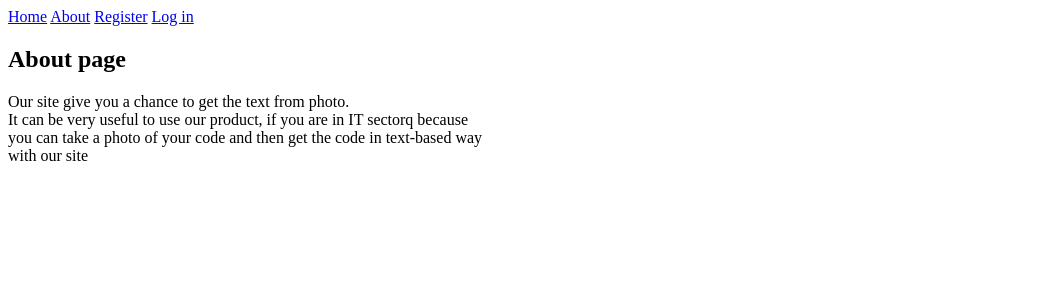
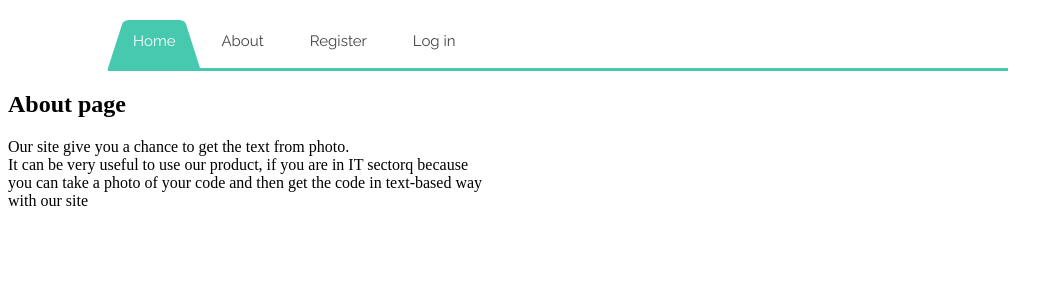
Before and after one commit to toni123321/TheOCRproject, a Django app: page /about/ in a window 1280 px wide. Shown: the top 300 px of the page, without its empty margins (0-1063 px from the left). Run offline with Django 3.2, Linux system fonts and the light colour scheme.

Commit message:
Design of navbar make a base design of the navbar

```diff
--- a/ocr_project/ocr_app/static/css/main.css
+++ b/ocr_project/ocr_app/static/css/main.css
@@ -1 +1,101 @@
 /* the base file for our css styling */
+
+@import url(http://fonts.googleapis.com/css?family=Raleway);
+#cssmenu,
+#cssmenu ul,
+#cssmenu ul li,
+#cssmenu ul li a {
+  margin: 0;
+  padding: 0;
+  border: 0;
+  list-style: none;
+  line-height: 2;
+  display: block;
+  position: relative;
+  -webkit-box-sizing: border-box;
+  -moz-box-sizing: border-box;
+  box-sizing: border-box;
+}
+#cssmenu:after,
+#cssmenu > ul:after {
+  content: ".";
+  display: block;
+  clear: both;
+  visibility: hidden;
+  line-height: 0;
+  height: 0;
+}
+#cssmenu {
+  width: auto;
+  border-bottom: 3px solid #47c9af;
+  font-family: Raleway, sans-serif;
+  line-height: 1;
+  width:900px;
+  margin-left:100px;
+}
+#cssmenu ul {
+  background: #ffffff;
+}
+#cssmenu > ul > li {
+  float: left;
+}
+#cssmenu.align-center > ul {
+  font-size: 0;
+  text-align: center;
+}
+#cssmenu.align-center > ul > li {
+  display: inline-block;
+  float: none;
+}
+#cssmenu.align-right > ul > li {
+  float: right;
+}
+#cssmenu.align-right > ul > li > a {
+  margin-right: 0;
+  margin-left: -4px;
+}
+#cssmenu > ul > li > a {
+  z-index: 2;
+  padding: 18px 25px 12px 25px;
+  font-size: 15px;
+  font-weight: 400;
+  text-decoration: none;
+  color: #444444;
+  -webkit-transition: all .2s ease;
+  -moz-transition: all .2s ease;
+  -ms-transition: all .2s ease;
+  -o-transition: all .2s ease;
+  transition: all .2s ease;
+  margin-right: -4px;
+}
+#cssmenu > ul > li.active > a,
+#cssmenu > ul > li:hover > a,
+#cssmenu > ul > li > a:hover {
+  color: #ffffff;
+}
+#cssmenu > ul > li > a:after {
+  position: absolute;
+  left: 0;
+  bottom: 0;
+  right: 0;
+  z-index: -1;
+  width: 100%;
+  height: 120%;
+  border-top-left-radius: 8px;
+  border-top-right-radius: 8px;
+  content: "";
+  -webkit-transition: all .2s ease;
+  -o-transition: all .2s ease;
+  transition: all .2s ease;
+  -webkit-transform: perspective(5px) rotateX(2deg);
+  -webkit-transform-origin: bottom;
+  -moz-transform: perspective(5px) rotateX(2deg);
+  -moz-transform-origin: bottom;
+  transform: perspective(5px) rotateX(2deg);
+  transform-origin: bottom;
+}
+#cssmenu > ul > li.active > a:after,
+#cssmenu > ul > li:hover > a:after,
+#cssmenu > ul > li > a:hover:after {
+  background: #47c9af;
+}
--- a/ocr_project/ocr_app/templates/nav.html
+++ b/ocr_project/ocr_app/templates/nav.html
@@ -1,14 +1,29 @@
-<nav>
-    <a href="/">Home</a>
-    <a href="/about">About</a>
-    {% if user.is_authenticated %}
-    <a href="/profile">Profile</a>
-    <a href="/upload">Upload image</a>
-    <a href="/list">View all of your images</a>
-    {% endif %}
+<!DOCTYPE html>
+<html>
+<head>
+  <meta charset="UTF-8">
+  <meta name="viewport" content="width=device-width, initial-scale=1">
+  <link rel="stylesheet" href="/static/css/main.css">
+  <meta http-equiv="X-UA-Compatible" content="IE=edge">
+  <script src="http://code.jquery.com/jquery-latest.min.js" type="text/javascript"></script>
 
-    {% if not user.is_authenticated %}
-    <a href="/register">Register</a>
-    <a href="/login">Log in</a>
-    {% endif %}
-</nav>
+</head>
+<body>
+  <nav id='cssmenu'>
+    <ul>
+      <li class='active'><a href="/">Home</a></li>
+      <li><a href="/about">About</a></li>
+      {% if user.is_authenticated %}
+      <li><a href="/profile">Profile</a></li>
+      <li><a href="/upload">Upload image</a></li>
+      <li><a href="/list">View all of your images</a></li>
+      {% endif %}
+
+      {% if not user.is_authenticated %}
+      <li><a href="/register">Register</a></li>
+      <li><a href="/login">Log in</a></li>
+      {% endif %}
+    </ul>
+  </nav>
+</body>
+</html>
```
Also changed, not shown: ocr_project/db.sqlite3, 1 other file.
